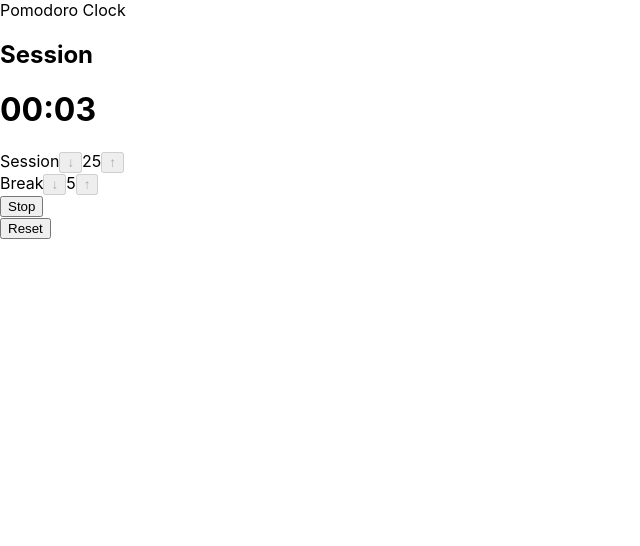
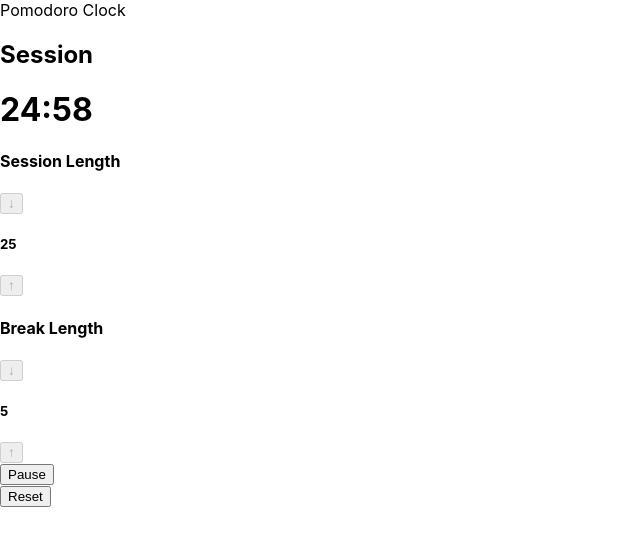
Before and after one commit to neekaisweird/fcc-pomodoro-clock, a React (Create React App) app: page / in a window 1280 px wide. Both pictures are taken after a click on the button "Start". Shown: the top 546 px of the page, without its empty margins (0-640 px from the left). Built offline with nearby package versions, Linux system fonts and the light colour scheme.

Commit message:
add IDs for FCC tests

```diff
--- a/src/components/Break.js
+++ b/src/components/Break.js
@@ -13,15 +13,17 @@ const Break = () => {
   } = useContext(PomodoroContext);
   return (
     <div>
-      Break
+      <h4 id="break-label">Break Length</h4>
       <button
+        id="break-decrement"
         disabled={currentTimer.running || breakTime === 1}
         onClick={() => breakDecrement()}
       >
         ↓
       </button>
-      {breakTime}
+      <h5 id="break-length">{breakTime}</h5>
       <button
+        id="break-increment"
         disabled={currentTimer.running || breakTime === 60}
         onClick={() => breakIncrement()}
       >
--- a/src/components/Reset.js
+++ b/src/components/Reset.js
@@ -6,15 +6,14 @@ import { PomodoroContext } from '../context/GlobalState';
 const Reset = () => {
   const { reset } = useContext(PomodoroContext);
   return (
-    <div>
     <button
+      id="reset"
       onClick={() => {
         reset();
       }}
     >
       Reset
     </button>
-    </div>
   );
 };
 
--- a/src/components/Session.js
+++ b/src/components/Session.js
@@ -13,15 +13,17 @@ const Session = () => {
   } = useContext(PomodoroContext);
   return (
     <div>
-      Session
+      <h4 id="session-label">Session Length</h4>
       <button
+        id="session-decrement"
         disabled={currentTimer.running || sessionTime === 1}
         onClick={() => sessionDecrement()}
       >
         ↓
       </button>
-      {sessionTime}
+      <h5 id="session-length">{sessionTime}</h5>
       <button
+        id="session-increment"
         disabled={currentTimer.running || sessionTime === 60}
         onClick={() => sessionIncrement()}
       >
--- a/src/components/StartStop.js
+++ b/src/components/StartStop.js
@@ -8,9 +8,13 @@ const StartStop = () => {
   return (
     <div>
       {currentTimer.running ? (
-        <button onClick={() => stop()}>Stop</button>
+        <button id="start_stop" onClick={() => stop()}>
+          Pause
+        </button>
       ) : (
-        <button onClick={() => start()}>Start</button>
+        <button id="start_stop" onClick={() => start()}>
+          Start
+        </button>
       )}
     </div>
   );
--- a/src/components/Timer.js
+++ b/src/components/Timer.js
@@ -17,7 +17,7 @@ const Timer = () => {
   const { currentTimer, setTimer, changeTimer } = useContext(PomodoroContext);
   const beep = useRef();
   const playBeep = () => {
-    if (beep.current !== null && currentTimer.time === 0) {
+    if (beep.current !== null) {
       beep.current.currentTime = 0;
       beep.current.play();
     }
--- a/src/context/GlobalState.js
+++ b/src/context/GlobalState.js
@@ -6,7 +6,7 @@ const initialState = {
   sessionTime: 25,
   currentTimer: {
     type: 'Session',
-    time: 5000,
+    time: 1500000,
     running: false,
   },
 };
```
Lines whose indentation alone changed are shown as unchanged.
